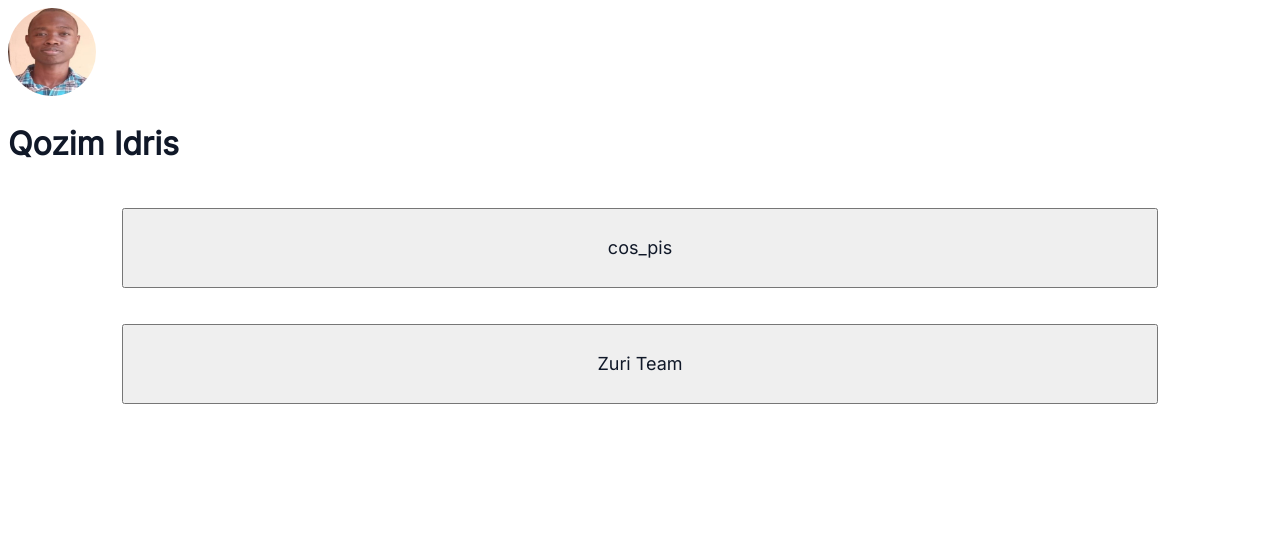
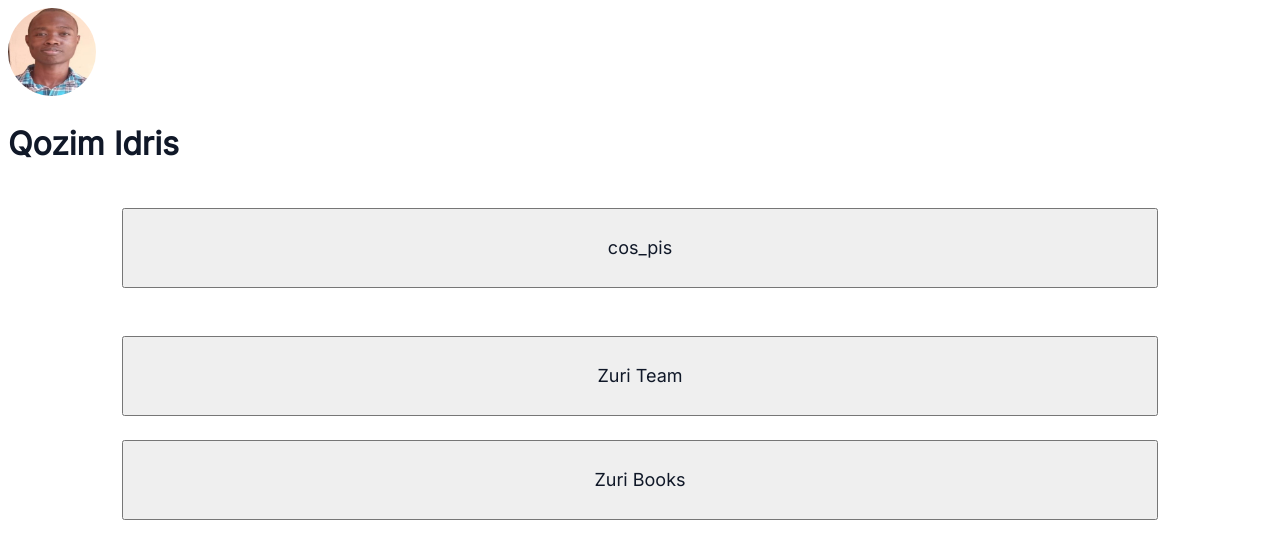
Before and after one commit to Cospis/Front-End-Stage-1-Task, a React (Create React App) app: page / in a window 1280 px wide. Shown: the top 558 px of the page. Built offline with nearby package versions, Linux system fonts and the light colour scheme.

Commit message:
added Zuri Books

```diff
--- a/src/Links.js
+++ b/src/Links.js
@@ -1,8 +1,11 @@
 const Links = () => {
   return (
     <div className="links-section">
-      <a href="https://training.zuri.team/" className="team">
+      <a href="https://training.zuri.team" className="team">
         <button id="btn__zuri"> Zuri Team</button>
+      </a>
+      <a href="http://books.zuri.team" className="books">
+        <button id="books"> Zuri Books</button>
       </a>
     </div>
   );
--- a/src/Profile.js
+++ b/src/Profile.js
@@ -11,7 +11,7 @@ const Profile = () => {
         <button id="twitter">cos_pis</button>
       </div>
       <div className="hidden">
-        <button id="slack">Cospis1️⃣</button>
+        <button id="slack">Cospis</button>
       </div>
     </div>
   );
--- a/src/index.css
+++ b/src/index.css
@@ -14,10 +14,11 @@
   margin-top: 24px;
 
 }
+
 .btn-twitter{
   padding: 24px 114px;
 }
-.btn-twitter #twitter{
+#twitter{
   padding:  24px 32px 24px 32px;
   width: 100%;
   font-weight: 500;
@@ -32,7 +33,18 @@
   color: #101828;
   font-size: 18px;
   line-height: 28px;
+  margin: 12px 0px;
 }
+#books{
+  padding:  24px 32px 24px 32px;
+  width: 100%;
+  font-weight: 500;
+  color: #101828;
+  font-size: 18px;
+  margin: 12px 0px;
+  line-height: 28px;
+}
+
 .links-section{
   padding: 12px 114px;
 }
```
